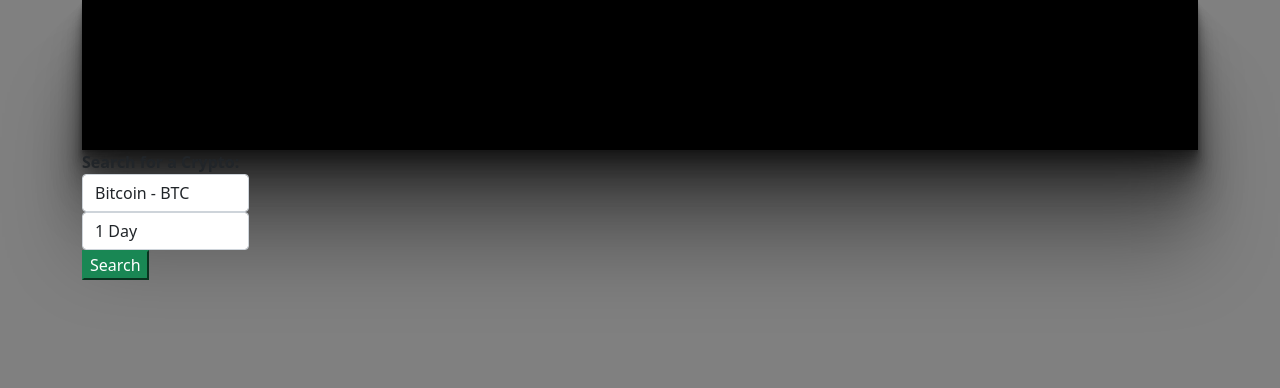
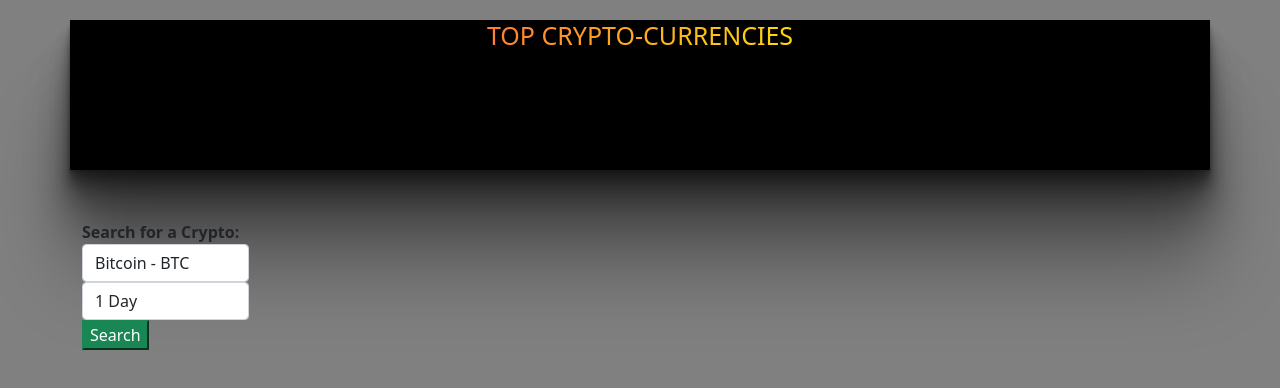
Before and after one commit to CalebCoughenour/CMM-Crypto, a website built with webpack: page src/index.html in a window 1280 px wide. Built offline with nearby package versions, Linux system fonts and the light colour scheme; no server answers.

Commit message:
continue styling header with animated title
Co-authored-by: Mike Wright <m.wright92@icloud.com>
Co-authored-by: Mark McConnell <mark.programming1@gmail.com>

```diff
--- a/src/css/styles.css
+++ b/src/css/styles.css
@@ -14,11 +14,12 @@
 
 
 .row {
+  margin-top: 20px;
+  margin-bottom: 50px;
   height: 150px;
   text-align: center;
   background-color: rgb(0, 0, 0);
   color: aliceblue;
-  margin: auto;
   box-sizing: border-box;
   box-shadow:
   0 1.6px 1.2px rgba(0, 0, 0, 0.063),
@@ -32,3 +33,31 @@
   0 56.3px 45px rgba(0, 0, 0, 0.237),
   0 100px 80px rgba(0, 0, 0, 0.3);
 }
+
+.animate-character
+{
+  text-transform: uppercase;
+  background-image: linear-gradient(
+    -225deg,
+    #231557 0%,
+    #44107a 29%,
+    #ff1361 67%,
+    #fff800 100%
+  );
+  background-size: auto auto;
+  background-clip: border-box;
+  background-size: 200% auto;
+  color: #fff;
+  background-clip: text;
+  -webkit-background-clip: text;
+  -webkit-text-fill-color: transparent;
+  animation: textclip 3s linear infinite;
+  display: inline-block;
+      font-size: 25px;
+}
+
+@keyframes textclip {
+  to {
+    background-position: 200% center;
+  }
+}
--- a/src/index.html
+++ b/src/index.html
@@ -6,6 +6,7 @@
   <div class="container">
     <div class="jumbotron">
       <div class="row">
+        <h4 class="animate-character">Top Crypto-Currencies</h4>
         <div class="col-3">
           <div id="btc-logo"></div>
           <div id="btc-display"></div>
--- a/src/index.js
+++ b/src/index.js
@@ -17,23 +17,18 @@
     let p2 = parseFloat(price2).toFixed(4);
     let price3 = body[3].price;
     let p3 = parseFloat(price3).toFixed(2);
-    let price4 = body[4].price;
-    let p4 = parseFloat(price4).toFixed(4);
     let src = body[0].logo_url;
     let src1 = body[1].logo_url;
     let src2 = body[2].logo_url;
     let src3 = body[3].logo_url;
-    let src4 = body[4].logo_url;
     $('#btc-logo').html("<img src='" + src + "'>");
     $('#eth-logo').html("<img src='" + src1 + "'>");
     $('#USDT-logo').html("<img src='" + src2 + "'>");
     $('#BNB-logo').html("<img src='" + src3 + "'>");
-    $('#usdc-logo').html("<img src='" + src4 + "'>");
     $('#btc-display').text(`BTC price: $${p}`);
     $('#eth-display').text(`ETH price: $${p1}`);
     $('#USDT-display').text(`USDT price: $${p2}`);
     $('#BNB-display').text(`BNB price: $${p3}`);
-    $('#usdc-display').text(`USDC price: $${p4}`);
     }, function(error) {
       $('#show-errors').text(`There was an error processing your request: ${error}`);
     }
```
